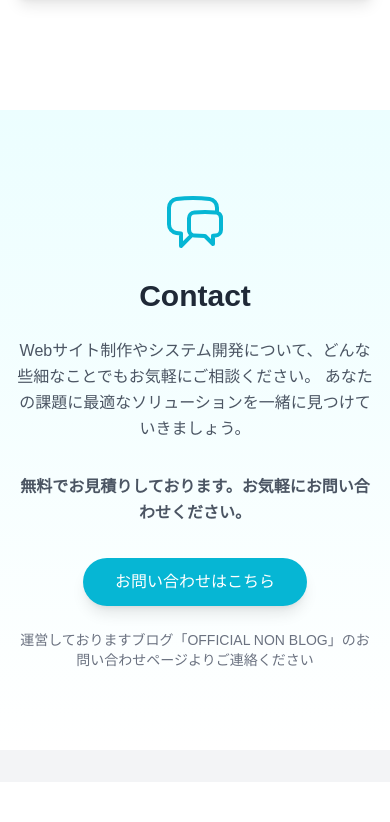
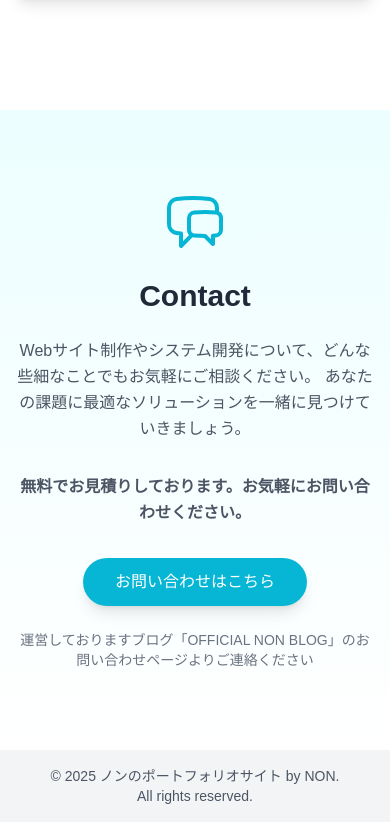
Before and after one commit to non-dev777/non_portfolio, a Next.js app: page / in a window 390 px wide. Shown: the part 6754-7576 px from the top of the page. Before the commit the page ends 7536 px from the top, so only its background shows below. Built offline with nearby package versions, Linux system fonts and the light colour scheme.

Commit message:
✨ Add copyright footer with responsive design

```diff
--- a/app/components/Footer.tsx
+++ b/app/components/Footer.tsx
@@ -4,7 +4,16 @@ import { motion } from "framer-motion";
 import { ChatBubbleLeftRightIcon } from "@heroicons/react/24/outline";
 
 const Footer = () => {
-  return <footer className="bg-gray-100 py-4"></footer>;
+  return (
+    <footer className="bg-gray-100 py-4">
+      <div className="max-w-7xl mx-auto px-4 sm:px-6 lg:px-8">
+        <p className="text-center text-sm text-gray-600">
+          © 2025 ノンのポートフォリオサイト by NON. <br></br>All rights
+          reserved.
+        </p>
+      </div>
+    </footer>
+  );
 };
 
 export { Footer };
```
